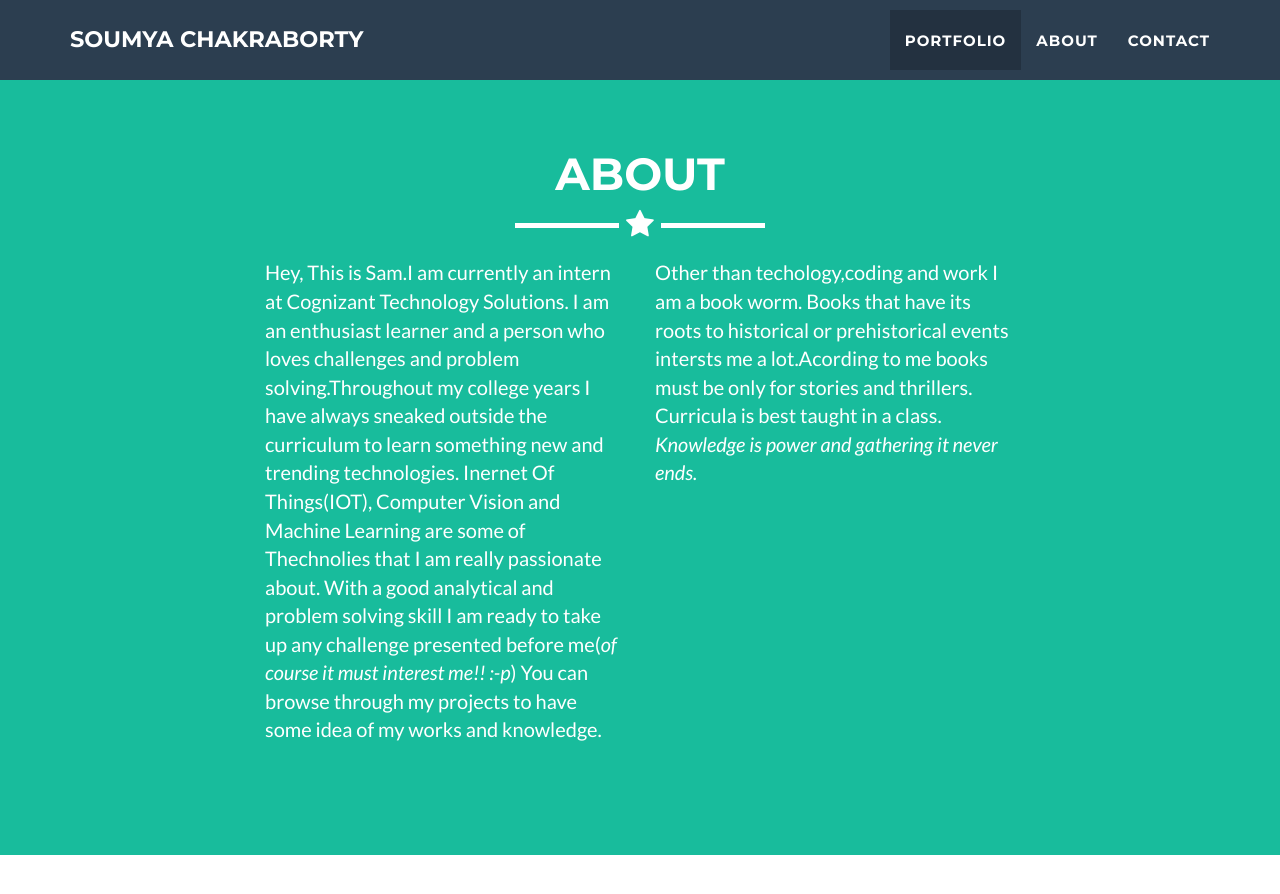
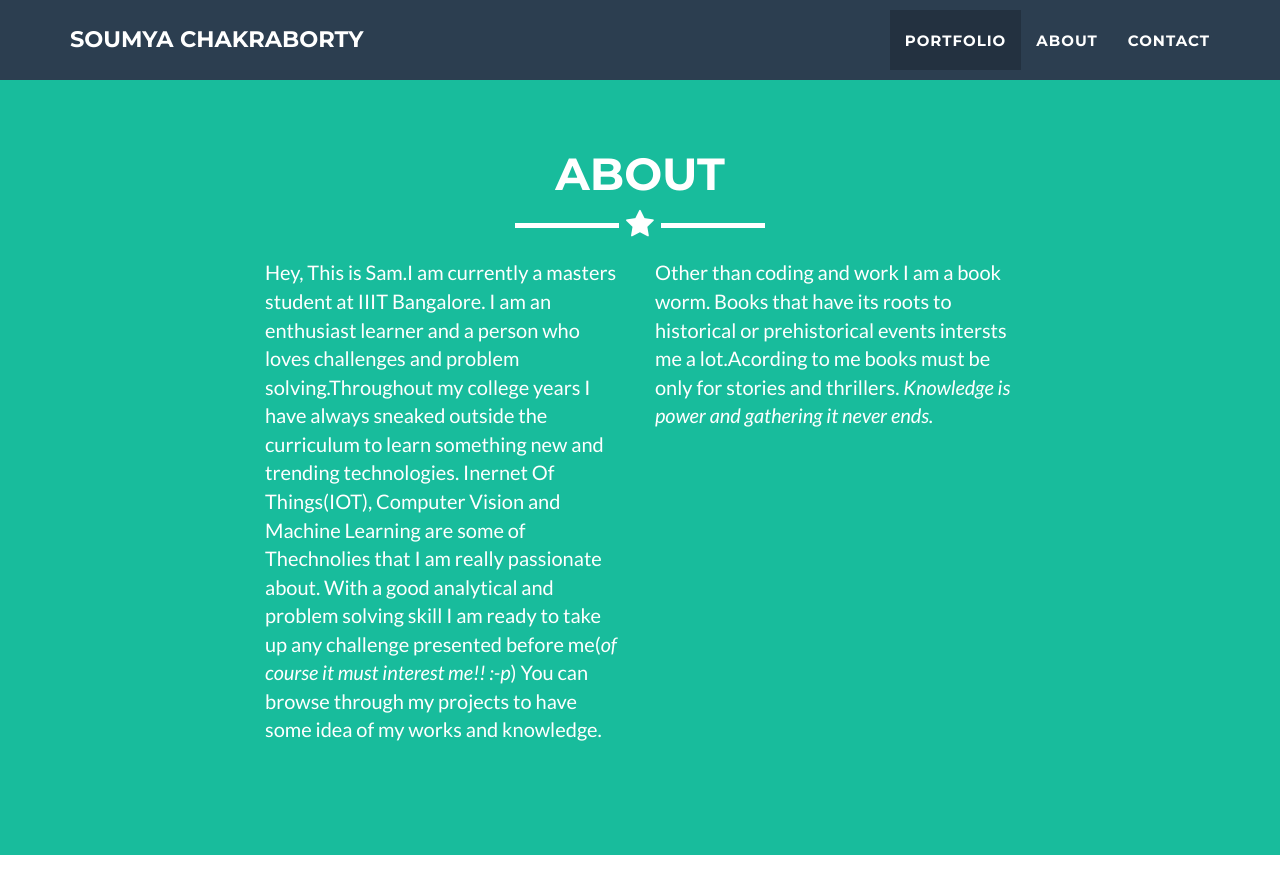
Before and after one commit to samxaverian/samxaverian.github.io, a Jekyll site: the page built from index.html, in a window 1280 px wide and 900 px high, scrolled down 1567 px. Shown: the top 894 px of the window. Built offline with Jekyll 4.4.1, drawn with Linux system fonts in a browser that asks for light colours.

Commit message:
about changes

```diff
--- a/_includes/about.html
+++ b/_includes/about.html
@@ -10,7 +10,7 @@
             <div class="row">
                 <div class="col-lg-4 col-lg-offset-2">
                     <p>Hey,
-                    This is Sam.I am currently an intern at Cognizant Technology Solutions.
+                    This is Sam.I am currently a masters student at IIIT Bangalore.
                     I am an enthusiast learner and a person who loves challenges and problem
                     solving.Throughout my college years I have always sneaked outside the
                     curriculum to learn something new and trending technologies. Inernet
@@ -19,7 +19,7 @@
                     </p>
                 </div>
                 <div class="col-lg-4">
-                    <p>Other than techology,coding and work I am a book worm. Books that have its roots to historical or prehistorical events intersts me a lot.Acording to me books must be only for stories and thrillers. Curricula is best taught in a class.
+                    <p>Other than coding and work I am a book worm. Books that have its roots to historical or prehistorical events intersts me a lot.Acording to me books must be only for stories and thrillers.
                         <i>Knowledge is power and gathering it never ends.</i>  </p>
                 </div>
 
```
